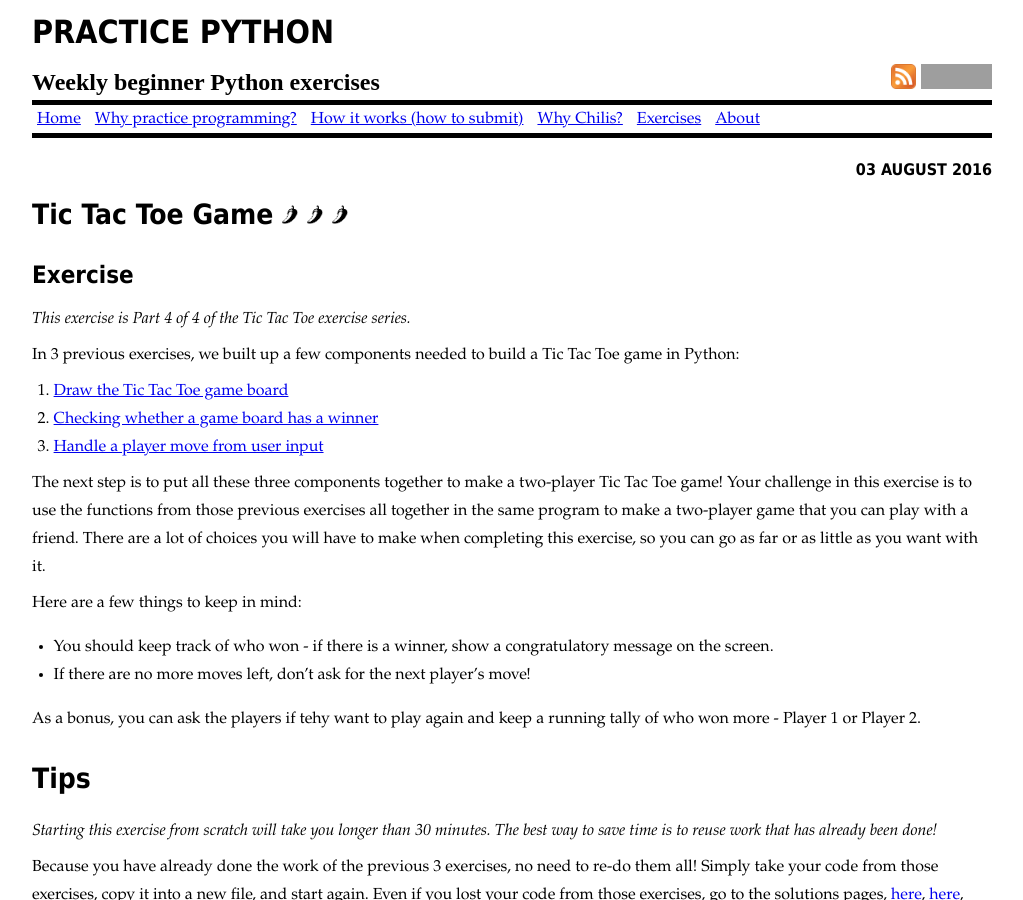
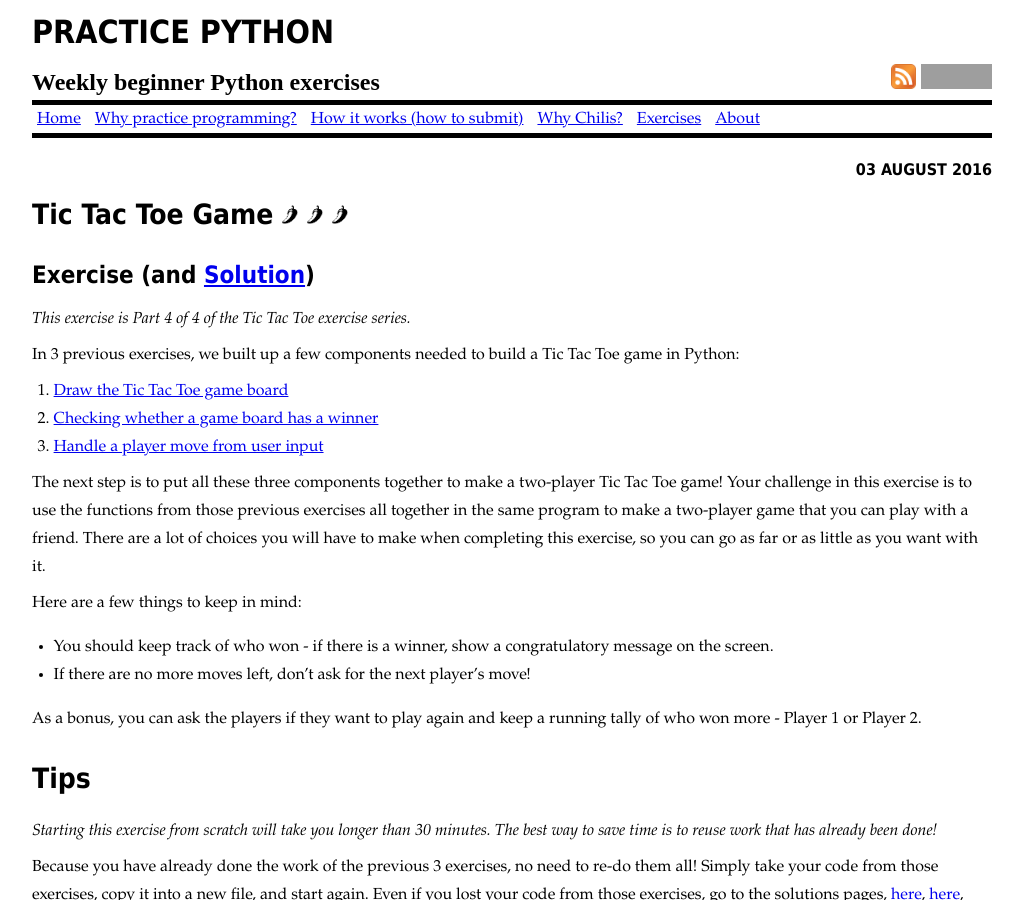
Before and after one commit to mprat/practicepython, a Jekyll site: the page built from _posts/2016-08-03-29-tic-tac-toe-game.md, in a window 1280 px wide and 900 px high. Shown: the whole window, without its empty margins (128-1151 px from the left). Built offline with Jekyll 4.4.1, drawn with Linux system fonts in a browser that asks for light colours; comment, search, counter and statistics services are not loaded; grey boxes are pictures that could not be loaded.

Commit message:
no. 28 -> 29; added new solution to tic tac toe

```diff
--- a/_posts/2016-08-03-28-tic-tac-toe-game.md
+++ b/_posts/2016-08-03-29-tic-tac-toe-game.md
@@ -6,7 +6,7 @@ categories: [exercise]
 published: True
 ---
 
-## Exercise
+## Exercise (and [Solution]({{ site.baseurl }}{% post_url 2016-09-11-29-tic-tac-toe-game-solutions %}))
 
 _This exercise is Part 4 of 4 of the Tic Tac Toe exercise series._
 
@@ -23,7 +23,7 @@ Here are a few things to keep in mind:
 * You should keep track of who won - if there is a winner, show a congratulatory message on the screen.
 * If there are no more moves left, don't ask for the next player's move!
 
-As a bonus, you can ask the players if tehy want to play again and keep a running tally of who won more - Player 1 or Player 2.
+As a bonus, you can ask the players if they want to play again and keep a running tally of who won more - Player 1 or Player 2.
 
 # Tips
 
```
Also changed, not shown: _posts/2014-12-27-24-draw-a-game-board.md (+1 -1 lines), _posts/2015-11-16-26-check-tic-tac-toe.md (+1 -1 lines), _posts/2015-11-26-27-tic-tac-toe-draw.md (+1 -1 lines), _posts/2016-09-11-29-tic-tac-toe-game-solutions.md (added, +48 -0 lines).
